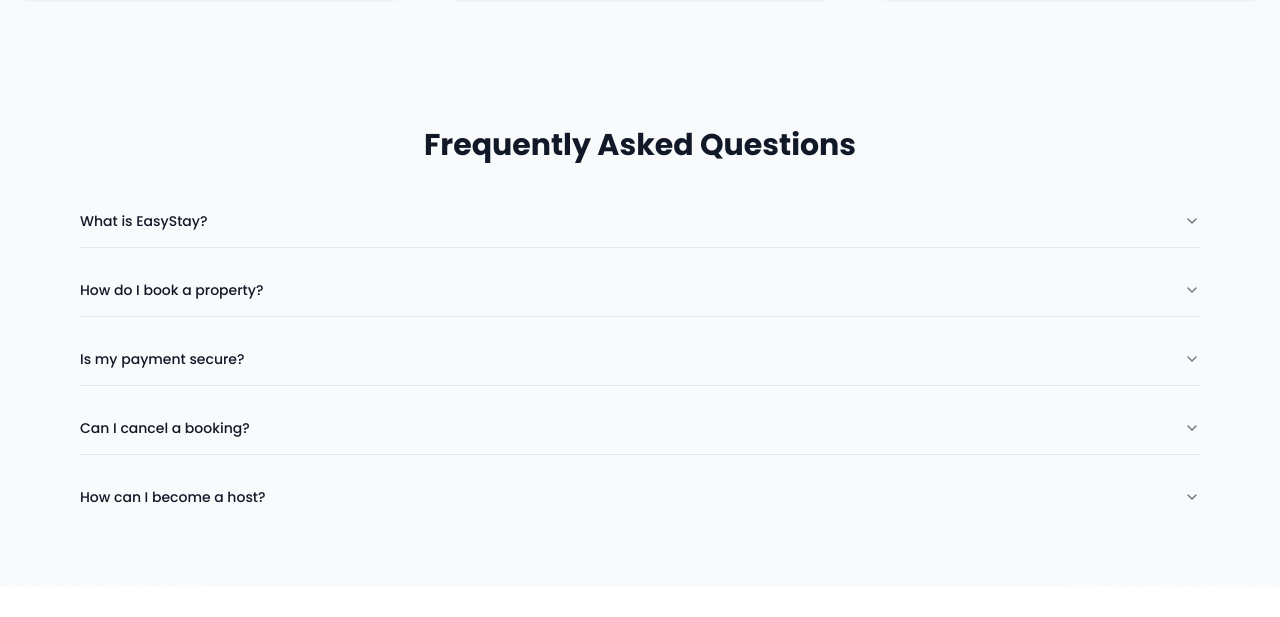
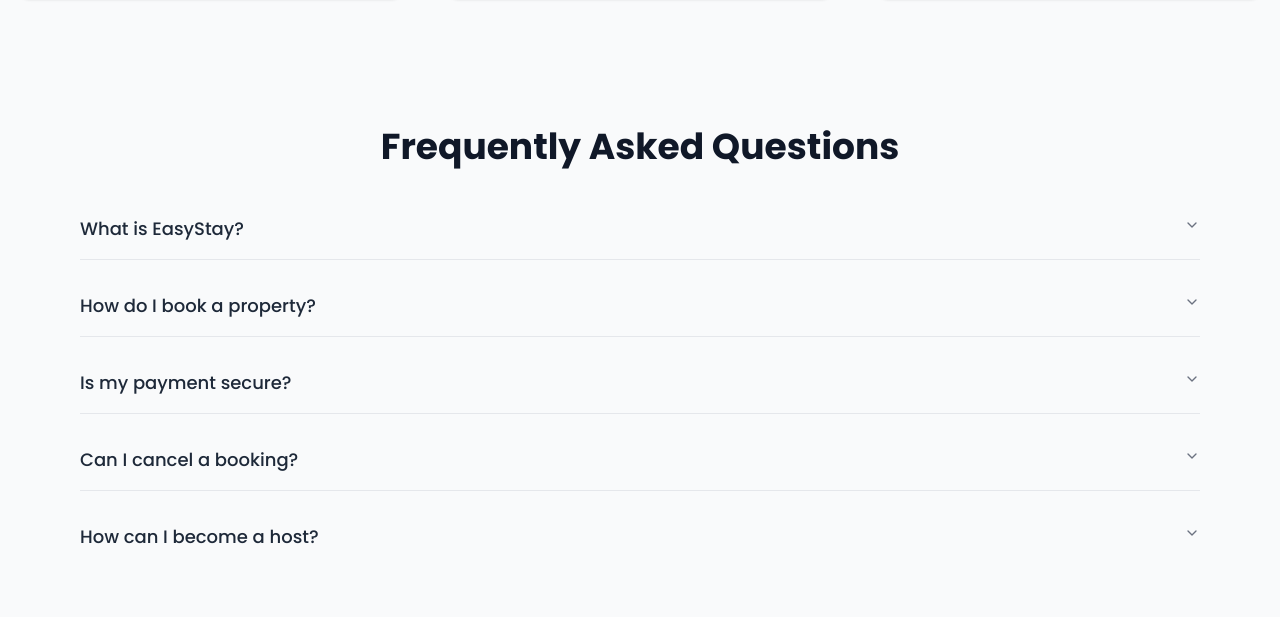
Before and after one commit to sifathasan2430/Easy-Stay, a Next.js app: page / in a window 1280 px wide. Shown: the part 1825-2442 px from the top of the page. Built offline with nearby package versions, Linux system fonts and the light colour scheme.

Commit message:
[Add]:Not Found Page

```diff
--- a/src/app/Components/FAQ.jsx
+++ b/src/app/Components/FAQ.jsx
@@ -1,53 +1,81 @@
-// src/components/FAQ.tsx
 "use client";
 
 import { Accordion, AccordionContent, AccordionItem, AccordionTrigger } from "@/components/ui/accordion";
+import { motion } from "framer-motion";
 
 export default function FAQ() {
   return (
     <section className="max-w-6xl mx-auto px-4 py-16">
-      <h2 className="text-3xl font-bold text-center font-heading mb-8">Frequently Asked Questions</h2>
+      {/* Animated Heading */}
+      <motion.h2
+        className="text-3xl md:text-4xl font-bold text-center font-heading mb-8 text-gray-900 dark:text-gray-100"
+        initial={{ opacity: 0, y: -20 }}
+        whileInView={{ opacity: 1, y: 0 }}
+        transition={{ duration: 0.5 }}
+        viewport={{ once: true }}
+      >
+        Frequently Asked Questions
+      </motion.h2>
+
+      {/* Animated Accordion Wrapper */}
+      <motion.div
+        initial={{ opacity: 0 }}
+        whileInView={{ opacity: 1 }}
+        transition={{ delay: 0.2, duration: 0.5 }}
+        viewport={{ once: true }}
+      >
         <Accordion type="single" collapsible className="w-full space-y-4">
           <AccordionItem value="item-1">
-          <AccordionTrigger className="font-heading">What is EasyStay?</AccordionTrigger>
-          <AccordionContent className="font-body">
-            EasyStay is a short-term rental platform where travelers can find and book unique stays,
-            while hosts can list their properties to earn income.
+            <AccordionTrigger className="font-heading text-lg text-gray-800 dark:text-gray-100">
+              What is EasyStay?
+            </AccordionTrigger>
+            <AccordionContent className="font-body text-gray-600 dark:text-gray-300">
+              EasyStay is a short-term rental platform where travelers can find and book unique
+              stays, while hosts can list their properties to earn income.
             </AccordionContent>
           </AccordionItem>
 
           <AccordionItem value="item-2">
-          <AccordionTrigger className="font-heading">How do I book a property?</AccordionTrigger>
-          <AccordionContent className="font-body">
+            <AccordionTrigger className="font-heading text-lg text-gray-800 dark:text-gray-100">
+              How do I book a property?
+            </AccordionTrigger>
+            <AccordionContent className="font-body text-gray-600 dark:text-gray-300">
               Simply search for your desired destination, select your dates, choose a property, and
               complete the booking process through our secure checkout.
             </AccordionContent>
           </AccordionItem>
 
           <AccordionItem value="item-3">
-          <AccordionTrigger className="font-heading">Is my payment secure?</AccordionTrigger>
-          <AccordionContent className="font-body">
-            Yes, all payments are processed securely through trusted payment gateways to ensure your
-            safety and privacy.
+            <AccordionTrigger className="font-heading text-lg text-gray-800 dark:text-gray-100">
+              Is my payment secure?
+            </AccordionTrigger>
+            <AccordionContent className="font-body text-gray-600 dark:text-gray-300">
+              Yes, all payments are processed securely through trusted payment gateways to ensure
+              your safety and privacy.
             </AccordionContent>
           </AccordionItem>
 
           <AccordionItem value="item-4">
-          <AccordionTrigger className="font-heading">Can I cancel a booking?</AccordionTrigger>
-          <AccordionContent className="font-body">
-            Yes, cancellations are possible depending on the host’s cancellation policy. Please check
-            the property’s details before booking.
+            <AccordionTrigger className="font-heading text-lg text-gray-800 dark:text-gray-100">
+              Can I cancel a booking?
+            </AccordionTrigger>
+            <AccordionContent className="font-body text-gray-600 dark:text-gray-300">
+              Yes, cancellations are possible depending on the host’s cancellation policy. Please
+              check the property’s details before booking.
             </AccordionContent>
           </AccordionItem>
 
           <AccordionItem value="item-5">
-          <AccordionTrigger className="font-heading">How can I become a host?</AccordionTrigger>
-          <AccordionContent className="font-body">
+            <AccordionTrigger className="font-heading text-lg text-gray-800 dark:text-gray-100">
+              How can I become a host?
+            </AccordionTrigger>
+            <AccordionContent className="font-body text-gray-600 dark:text-gray-300">
               You can easily sign up as a host on EasyStay, list your property, set your own prices,
               and start welcoming guests.
             </AccordionContent>
           </AccordionItem>
         </Accordion>
+      </motion.div>
     </section>
   );
 }
--- a/src/app/help-center/page.jsx
+++ b/src/app/help-center/page.jsx
@@ -3,27 +3,27 @@
 const HelpCenter = () => {
   return (
     <main className="max-w-4xl mx-auto py-16 px-4 sm:px-6 lg:px-8">
-      <h1 className="text-3xl font-bold mb-6">Help Center</h1>
-      <p className="mb-4">
+      <h1 className="text-3xl font-bold mb-6 font-heading">Help Center</h1>
+      <p className="mb-4 font-body">
         Welcome to easyStay Help Center! Here you can find answers to frequently asked questions and contact support if needed.
       </p>
 
-      <h2 className="text-2xl font-semibold mt-6 mb-2">Booking Issues</h2>
-      <p className="mb-4">
+      <h2 className="text-2xl font-semibold mt-6 mb-2 font-heading">Booking Issues</h2>
+      <p className="mb-4 font-body">
         If you face issues while booking a property, please ensure your payment details are correct and try again. Contact support if the issue persists.
       </p>
 
-      <h2 className="text-2xl font-semibold mt-6 mb-2">Account Support</h2>
-      <p className="mb-4">
+      <h2 className="text-2xl font-semibold mt-6 mb-2 font-heading">Account Support</h2>
+      <p className="mb-4 font-body">
         For account-related issues such as login problems, password reset, or account verification, reach out to our support team.
       </p>
 
-      <h2 className="text-2xl font-semibold mt-6 mb-2">Property Support</h2>
-      <p className="mb-4">
+      <h2 className="text-2xl font-semibold mt-6 mb-2 font-heading">Property Support</h2>
+      <p className="mb-4 font-body">
         Hosts and guests can contact support for property-related concerns, cancellations, or refunds.
       </p>
 
-      <p className="mt-6">Still have questions? <a href="mailto:support@easystay.com" className="text-blue-600 hover:underline">Contact Support</a></p>
+      <p className="mt-6 font-body">Still have questions? <a href="mailto:support@easystay.com" className="text-blue-600 hover:underline">Contact Support</a></p>
     </main>
   );
 };
--- a/src/app/not-found/page.jsx
+++ b/src/app/not-found.jsx
@@ -11,7 +11,7 @@
         initial={{ opacity: 0, y: -20 }}
         animate={{ opacity: 1, y: 0 }}
         transition={{ duration: 0.5 }}
-        className="text-7xl font-bold text-primary mb-4"
+        className="text-7xl font-bold text-primary font-heading mb-4"
       >
         404
       </motion.h1>
@@ -21,7 +21,7 @@
         initial={{ opacity: 0 }}
         animate={{ opacity: 1 }}
         transition={{ delay: 0.2, duration: 0.5 }}
-        className="text-lg text-muted-foreground mb-8"
+        className="text-lg text-muted-foreground mb-8 font-body"
       >
         Oops! The page you are looking for doesn’t exist.
       </motion.p>
@@ -34,7 +34,7 @@
       >
         <Link
           href="/"
-          className="inline-flex items-center gap-2 bg-primary text-primary-foreground px-5 py-3 rounded-2xl shadow hover:shadow-lg hover:scale-105 transition-transform"
+          className="inline-flex items-center gap-2 bg-primary font-heading text-primary-foreground px-5 py-3 rounded-2xl shadow hover:shadow-lg hover:scale-105 transition-transform"
         >
           <FaHome /> Back to Home
         </Link>
--- a/src/app/help-center/privacy/page.jsx
+++ b/src/app/privacy/page.jsx
@@ -3,23 +3,23 @@
 const Privacy = () => {
   return (
     <main className="max-w-4xl mx-auto py-16 px-4 sm:px-6 lg:px-8">
-      <h1 className="text-3xl font-bold mb-6">Privacy Policy</h1>
-      <p className="mb-4">
+      <h1 className="text-3xl font-bold mb-6 font-heading">Privacy Policy</h1>
+      <p className="mb-4 font-body">
         easyStay is committed to protecting your privacy. This policy explains how we collect, use, and safeguard your personal information.
       </p>
-      <h2 className="text-2xl font-semibold mt-6 mb-2">1. Data Collection</h2>
-      <p className="mb-4">
+      <h2 className="text-2xl font-semibold mt-6 mb-2 font-heading">1. Data Collection</h2>
+      <p className="mb-4 font-body">
         We may collect information such as name, email, payment details, and booking history to provide and improve our services.
       </p>
-      <h2 className="text-2xl font-semibold mt-6 mb-2">2. Data Usage</h2>
-      <p className="mb-4">
+      <h2 className="text-2xl font-semibold mt-6 mb-2 font-heading">2. Data Usage</h2>
+      <p className="mb-4 font-body">
         Your data is used for booking management, customer support, service improvement, and legal compliance. We never sell your data to third parties.
       </p>
-      <h2 className="text-2xl font-semibold mt-6 mb-2">3. Cookies</h2>
-      <p className="mb-4">
+      <h2 className="text-2xl font-semibold mt-6 mb-2 font-heading">3. Cookies</h2>
+      <p className="mb-4 font-body">
         We use cookies to enhance your browsing experience. You can disable cookies in your browser settings but some features may not function properly.
       </p>
-      <p className="mt-6">For any privacy concerns, please contact support.</p>
+      <p className="mt-6 font-body">For any privacy concerns, please contact support.</p>
     </main>
   );
 };
```
Also changed, not shown: src/app/terms/page.jsx (+10 -10 lines). Lines whose indentation alone changed are shown as unchanged.
